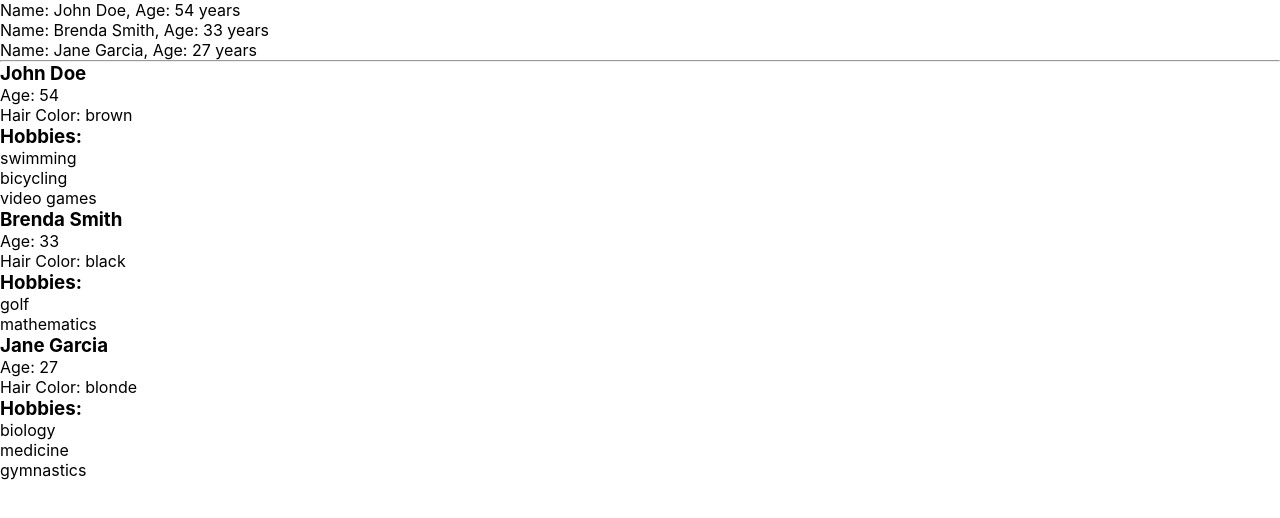
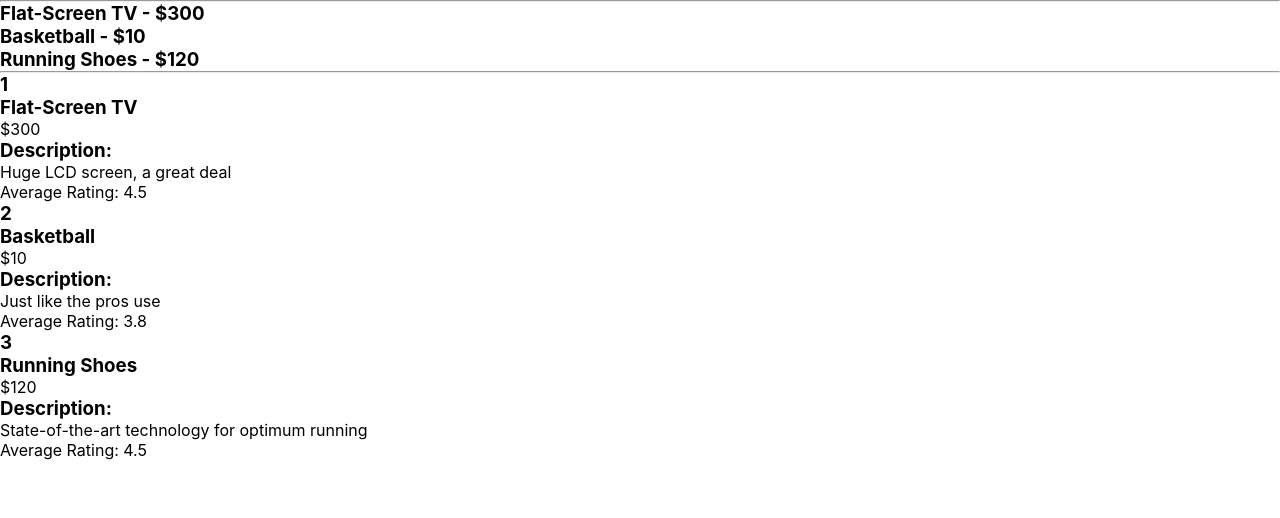
Before and after one commit to mohammad-taheri1/react-redux, a React (Create React App) app: page / in a window 1280 px wide. Shown: the top 518 px of the page. Built offline with nearby package versions, Linux system fonts and the light colour scheme.

Commit message:
create NumberedList component

```diff
--- /dev/null
+++ b/src/01-Layout Components/NumberedList.jsx
@@ -0,0 +1,18 @@
+const NumberedList = ({
+  items,
+  resourceName,
+  itemComponent: ItemComponent,
+}) => {
+  return (
+    <>
+      {items.map((item, i) => (
+        <>
+          <h3>{i + 1}</h3>
+          <ItemComponent key={i} {...{ [resourceName]: item }} />
+        </>
+      ))}
+    </>
+  );
+};
+
+export default NumberedList;
--- a/src/01-Layout Components/products/LargeProductListItem.jsx
+++ b/src/01-Layout Components/products/LargeProductListItem.jsx
@@ -0,0 +1,15 @@
+const LargeProductListItem = ({ product }) => {
+    const { name, price, description, rating } = product;
+
+    return (
+        <>
+            <h3>{name}</h3>
+            <p>{price}</p>
+            <h3>Description: </h3>
+            <p>{description}</p>
+            <p>Average Rating: {rating}</p>
+        </>
+    );
+};
+
+export default LargeProductListItem;
--- a/src/01-Layout Components/products/SmallProductListItem.jsx
+++ b/src/01-Layout Components/products/SmallProductListItem.jsx
@@ -0,0 +1,11 @@
+import React from 'react';
+
+const SmallProductListItem = ({ product }) => {
+    const { name, price} = product;
+
+    return (
+            <h3>{name} - {price}</h3>
+        );
+};
+
+export default SmallProductListItem;
--- a/src/App.jsx
+++ b/src/App.jsx
@@ -1,7 +1,11 @@
+import NumberedList from "./01-Layout Components/NumberedList";
 import LargePersonListItem from "./01-Layout Components/people/LargePersonListItem";
 import SmallPersonListItem from "./01-Layout Components/people/SmallPersonListItem";
+import LargeProductListItem from "./01-Layout Components/products/LargeProductListItem";
+import SmallProductListItem from "./01-Layout Components/products/SmallProductListItem";
 import RegularList from "./01-Layout Components/RegularList";
 import { people } from "./data/people";
+import { products } from "./data/products";
 
 const LeftHandComponent = ({ name }) => {
   return <h1 style={{ backgroundColor: "green" }}> {name} !</h1>;
@@ -14,16 +18,27 @@
 const App = () => {
   return (
     <>
-      <RegularList
+      {/* <RegularList
         items={people}
         resourceName="person"
         itemComponent={SmallPersonListItem}
-      />
+      /> */}
       <hr />
-      <RegularList
+      {/* <RegularList
         items={people}
         resourceName="person"
         itemComponent={LargePersonListItem}
+      /> */}
+      <RegularList
+        items={products}
+        resourceName="product"
+        itemComponent={SmallProductListItem}
+      />
+      <hr />
+      <NumberedList
+        items={products}
+        resourceName="product"
+        itemComponent={LargeProductListItem}
       />
     </>
   );
```
